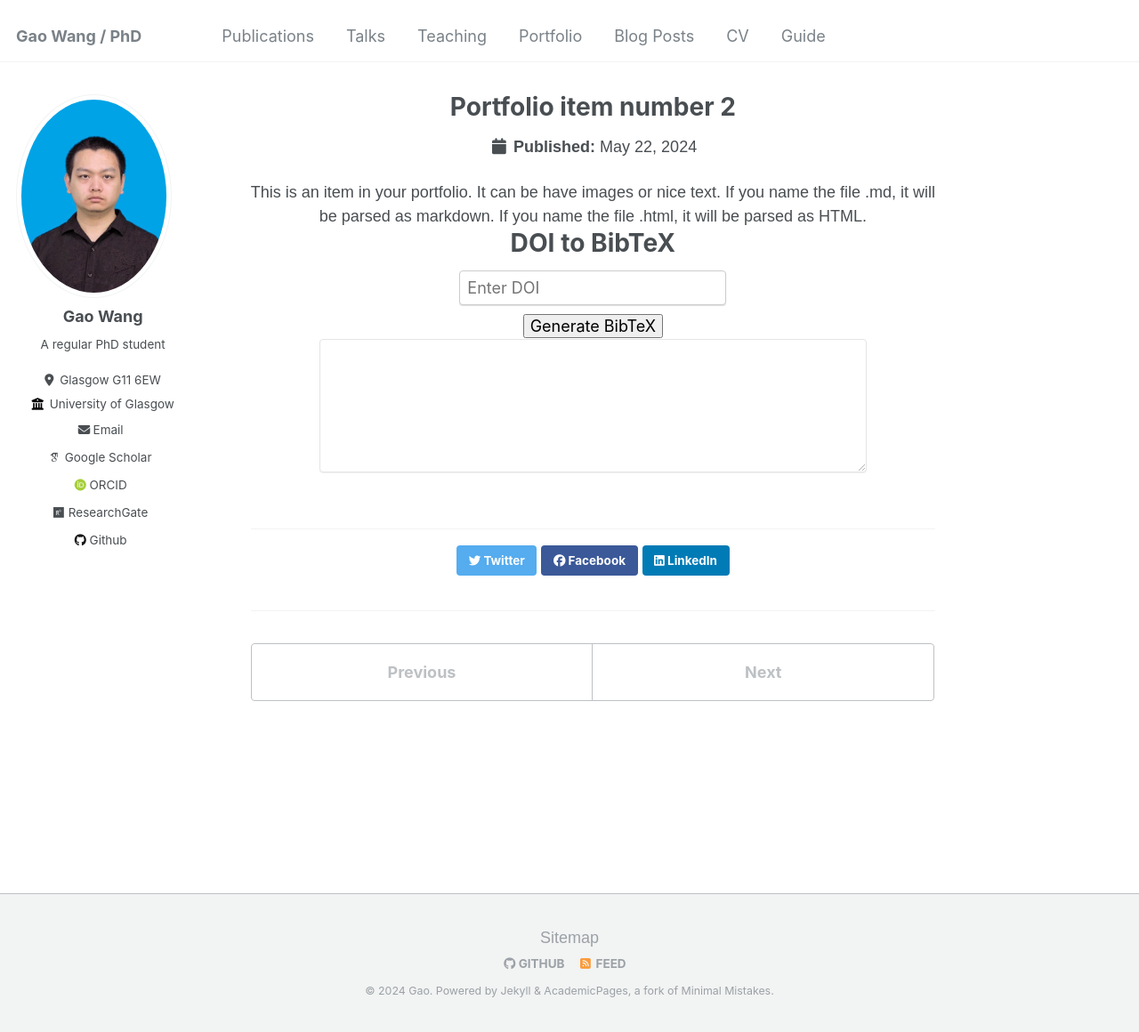
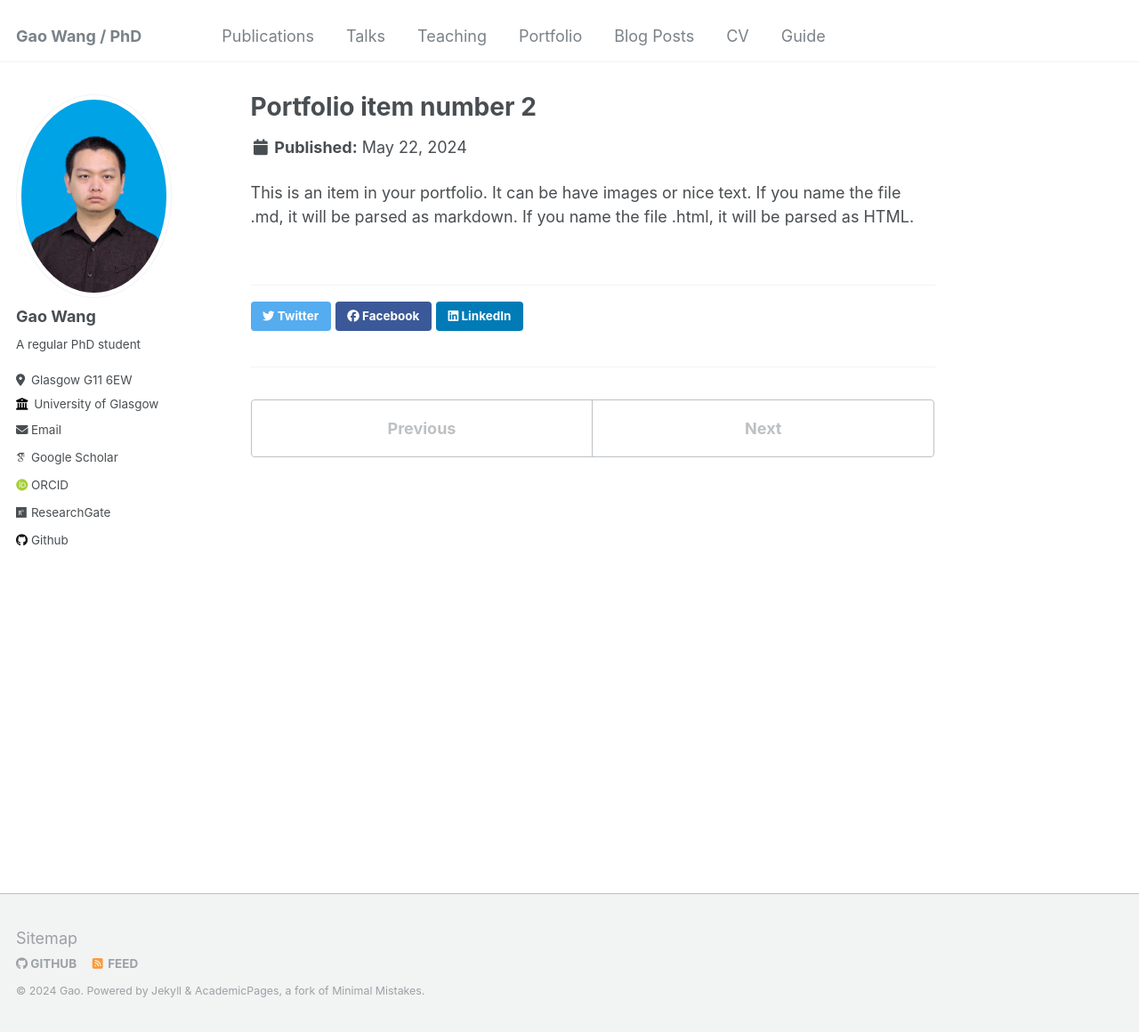
Before and after one commit to wg1275970202/test_page.github.io, a Jekyll site: the page built from _portfolio/portfolio-2.html, in a window 1280 px wide and 1160 px high. Shown: the whole window at 89% size. Built offline with Jekyll 4.4.1, drawn with Linux system fonts in a browser that asks for light colours; some web fonts are replaced; some of the changed lines change nothing that is shown.

Commit message:
Update portfolio-2.html

```diff
--- a/_portfolio/portfolio-2.html
+++ b/_portfolio/portfolio-2.html
@@ -5,89 +5,3 @@ collection: portfolio
 ---
 
 This is an item in your portfolio. It can be have images or nice text. If you name the file .md, it will be parsed as markdown. If you name the file .html, it will be parsed as HTML.
-
-
-
-<!DOCTYPE html>
-<html lang="en">
-<head>
-<meta charset="UTF-8">
-<meta name="viewport" content="width=device-width, initial-scale=1.0">
-<title>DOI to BibTeX</title>
-<style>
-  body {
-    font-family: Arial, sans-serif;
-    text-align: center;
-  }
-  #input-doi {
-    width: 300px;
-    padding: 8px;
-    margin-bottom: 10px;
-  }
-  #bib-text {
-    width: 80%;
-    height: 150px;
-    margin: 0 auto;
-    padding: 10px;
-    border: 1px solid #ccc;
-    overflow-y: auto;
-  }
-</style>
-</head>
-<body>
-  <h1>DOI to BibTeX</h1>
-  <input type="text" id="input-doi" placeholder="Enter DOI">
-  <br>
-  <button onclick="generateBibTeX()">Generate BibTeX</button>
-  <br>
-  <textarea id="bib-text" readonly></textarea>
-
-  <script>
-    function generateBibTeX() {
-      var doi = document.getElementById('input-doi').value.trim();
-      if (!doi) {
-        alert('Please enter a valid DOI.');
-        return;
-      }
-      fetch('https://api.crossref.org/works/' + doi)
-        .then(response => response.json())
-        .then(data => {
-          var authors = data.message.author.map(author => author.family + ', ' + author.given).join(' and ');
-          var title = data.message.title[0];
-          var journal = data.message['container-title'][0];
-          var year = data.message['published-print']['date-parts'][0][0];
-          var volume = data.message.volume;
-          var issue = data.message.issue;
-          var page = data.message.page;
-          var issn = data.message.ISSN ? data.message.ISSN[0] : '';
-          var doi = data.message.DOI ? data.message.DOI : '';
-          var url = data.message.URL ? data.message.URL : '';
-          var bibTeX = `@article{,
-  author  = "${authors}",
-  title   = "${title.replace(/"/g, '\\"')}", // Escape double quotes
-  journal = "${journal}",
-  year    = "${year}"`;
-          if (volume) bibTeX += `,
-  volume  = "${volume}"`;
-          if (issue) bibTeX += `,
-  number  = "${issue}"`;
-          if (page) bibTeX += `,
-  pages   = "${page}"`;
-          if (issn) bibTeX += `,
-  ISSN    = "${issn}"`;
-          if (doi) bibTeX += `,
-  DOI     = "${doi}"`;
-          if (url) bibTeX += `,
-  url     = "${url}"`;
-          bibTeX += `
-}`;
-          document.getElementById('bib-text').value = bibTeX;
-        })
-        .catch(error => {
-          console.error('Error:', error);
-          alert('Failed to fetch data. Please try again later.');
-        });
-    }
-  </script>
-</body>
-</html>
```
